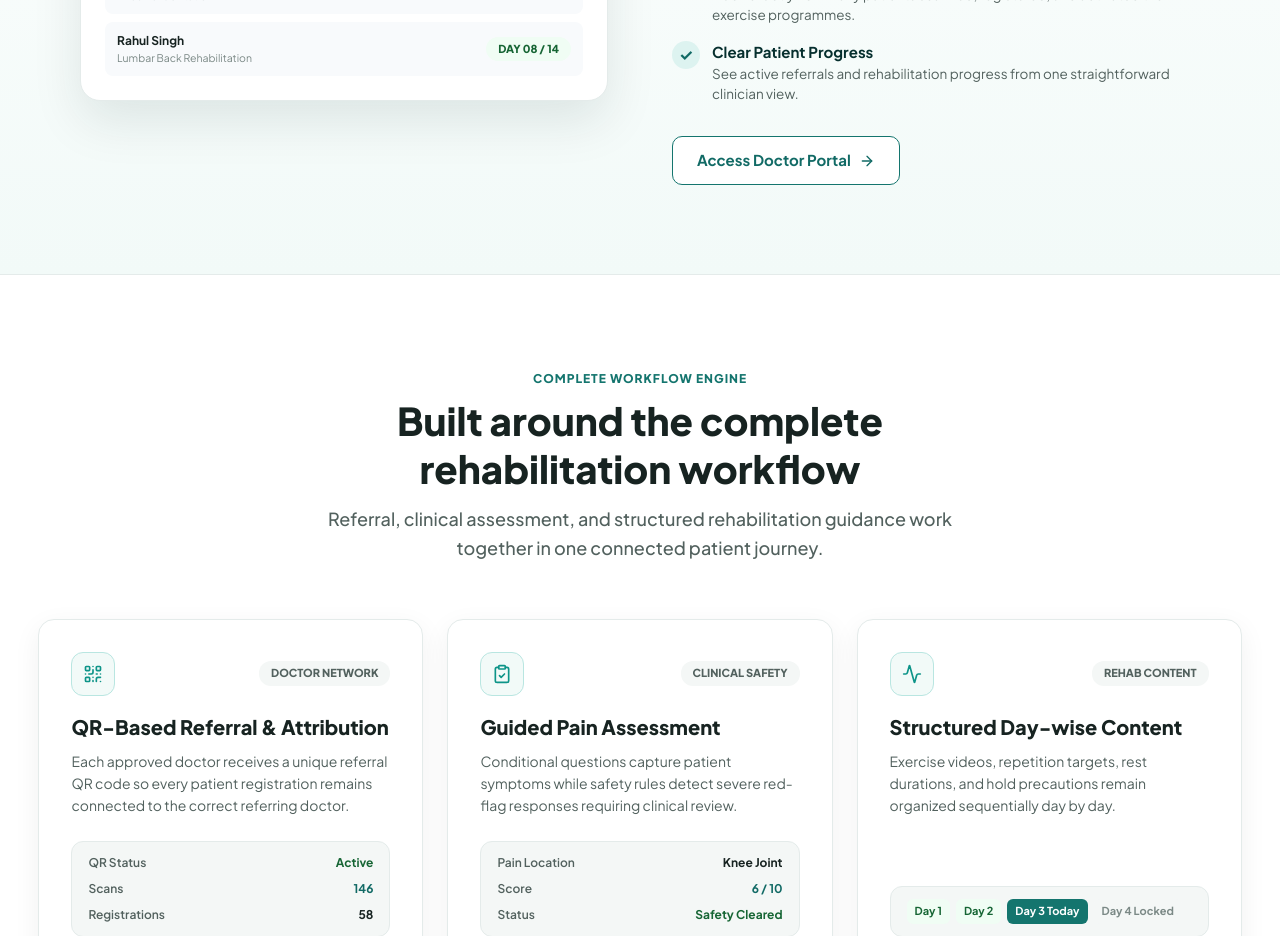
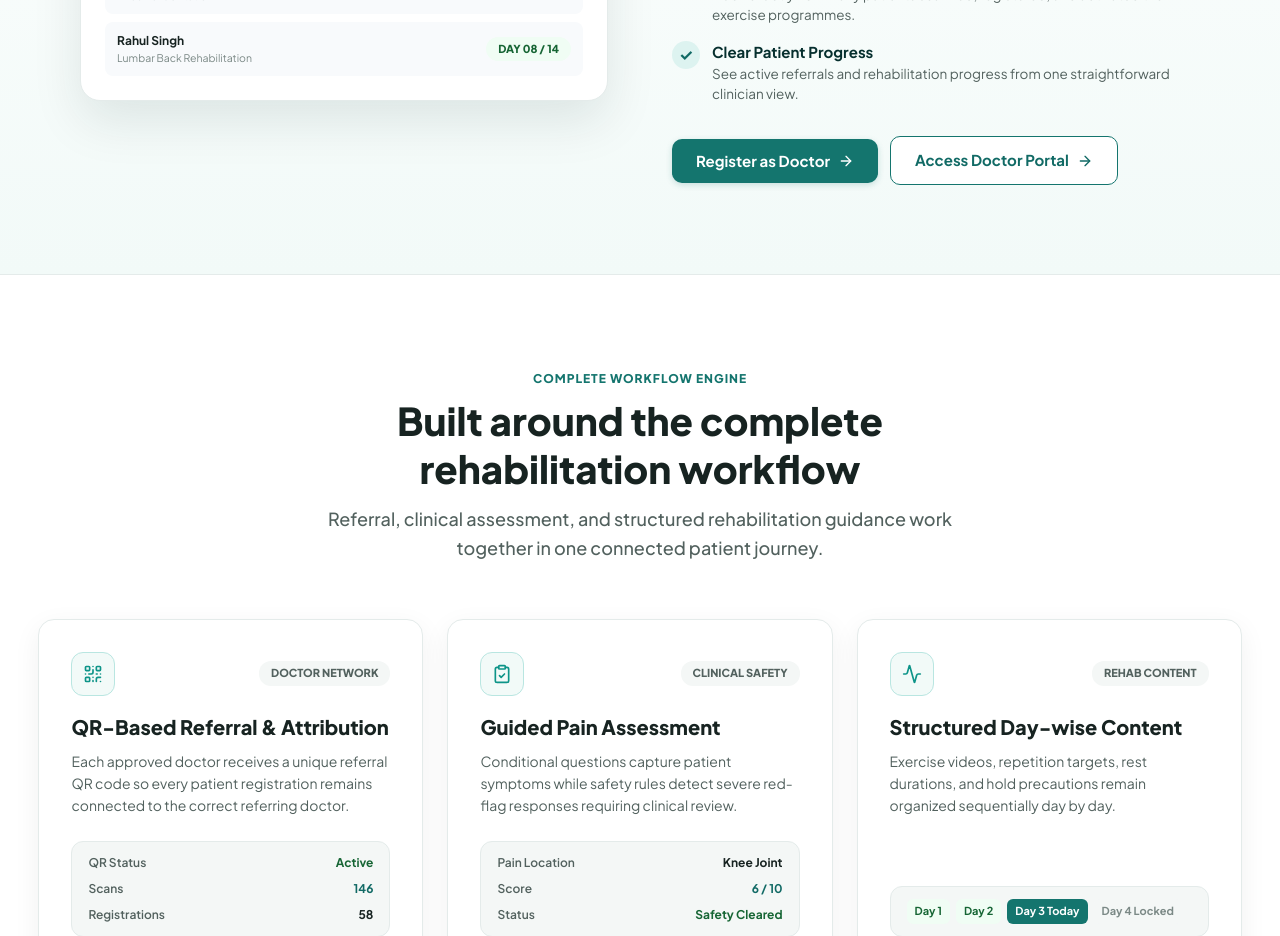
Before and after one commit to Avi-2024/PhysioQR, a React (Vite) app in the folder physioqr/: page / in a window 1280 px wide. Shown: the part 5160-6096 px from the top of the page. Built offline with nearby package versions, Linux system fonts and the light colour scheme; no server answers.

Commit message:
Add doctor registration CTA in existing homepage doctor section without touching hero

```diff
--- a/physioqr/src/features/landing/components/DoctorExperienceSection.tsx
+++ b/physioqr/src/features/landing/components/DoctorExperienceSection.tsx
@@ -1,4 +1,5 @@
 import React from 'react';
+import { Link } from 'react-router-dom';
 import { QrCode, ArrowRight } from 'lucide-react';
 import { UserRole } from '../types/landing.types';
 
@@ -109,10 +110,15 @@ export function DoctorExperienceSection({ onOpenPortal }: DoctorExperienceProps)
               ))}
             </div>
 
-            <button className="rc-btn-outline" onClick={() => onOpenPortal('doctor')}>
-              <span>Access Doctor Portal</span>
-              <ArrowRight className="w-4 h-4" />
-            </button>
+            <div className="flex flex-wrap items-center gap-3">
+              <Link to="/doctor-register" className="rc-btn-primary inline-flex min-h-11 items-center justify-center gap-2 rounded-xl px-5 py-3 text-sm font-semibold no-underline">
+                Register as Doctor <ArrowRight className="h-4 w-4" />
+              </Link>
+              <button className="rc-btn-outline" onClick={() => onOpenPortal('doctor')}>
+                <span>Access Doctor Portal</span>
+                <ArrowRight className="w-4 h-4" />
+              </button>
+            </div>
           </div>
         </div>
       </div>
```
